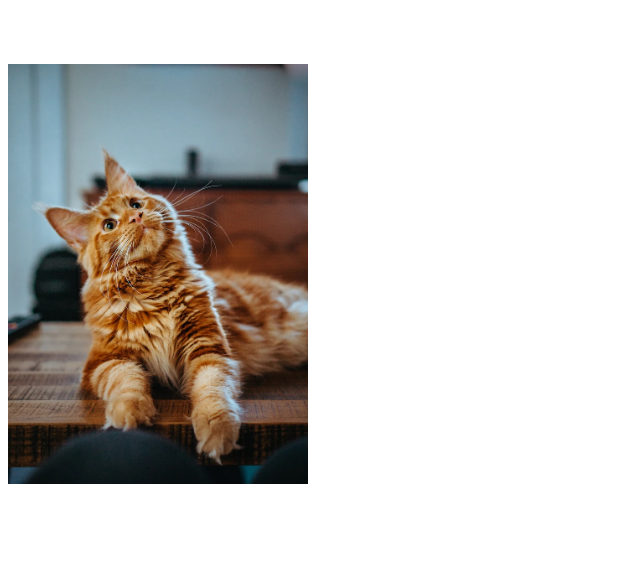
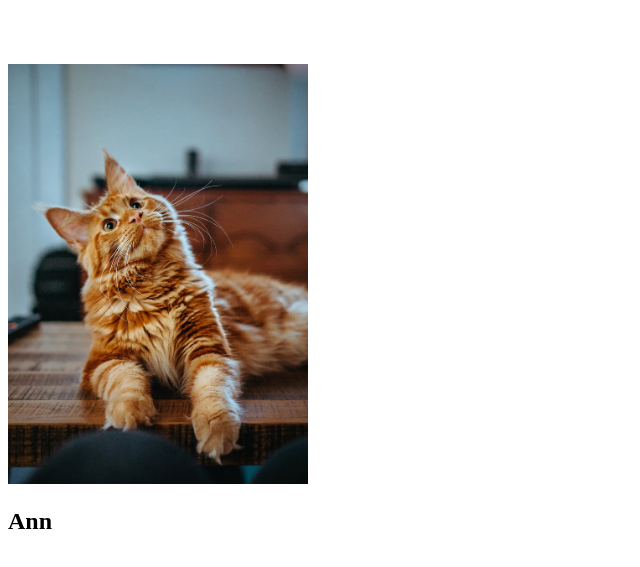
Before and after one commit to GitFlow-BillyTeamTest/GitFlow-Test, a website built with Vite: page pages/index.html in a window 1280 px wide. Shown: the part 215-782 px from the top of the page, without its empty margins (0-640 px from the left). Built offline with nearby package versions, Linux system fonts and the light colour scheme.

Commit message:
描述你所做的更改

```diff
--- a/pages/index.html
+++ b/pages/index.html
@@ -13,6 +13,7 @@
 
     <h1 class="index-title">我是首頁</h1>
     <img src="../assets/images/cat.jpg" style="width: 300px;" alt="cat">
+    <h2>Ann</h2>
 
     <%- include('./layout/footer'); -%>
 
```
